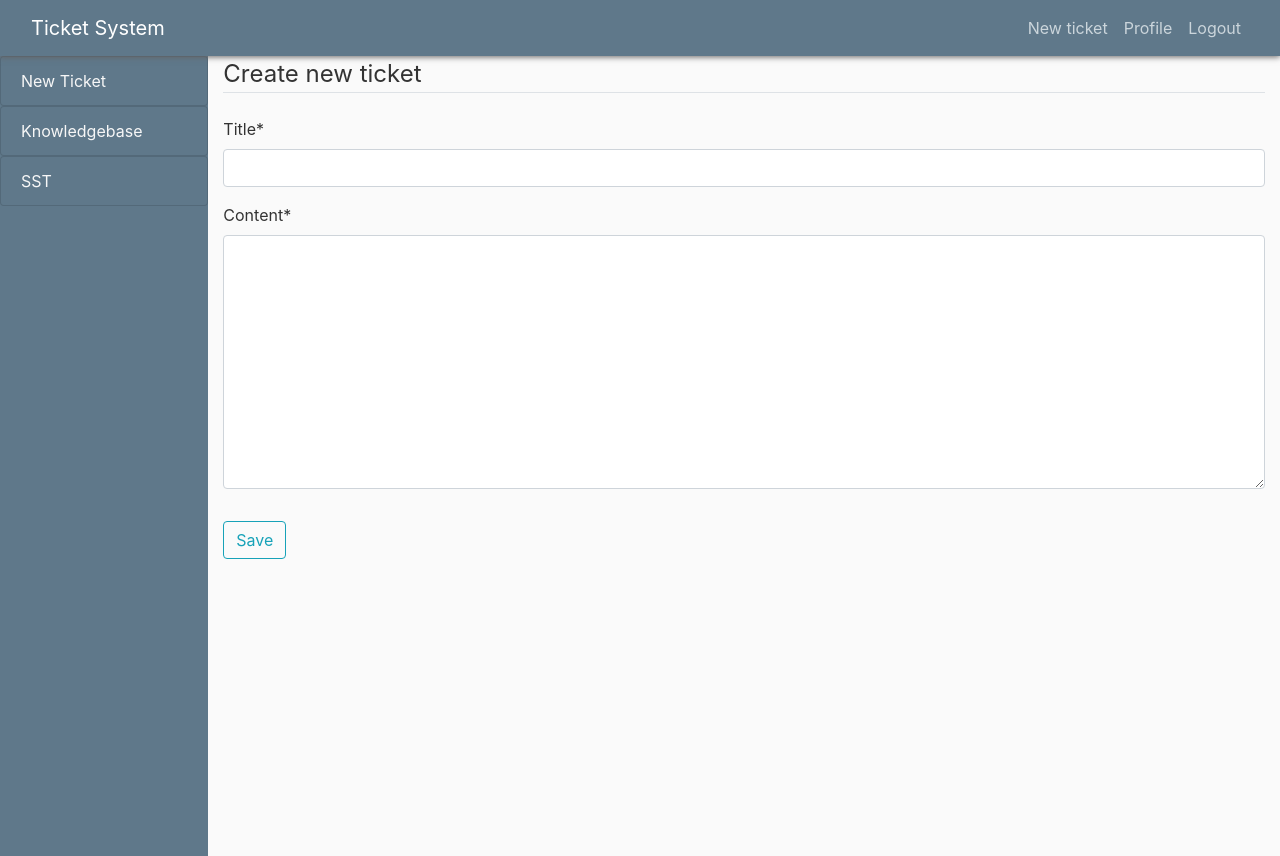
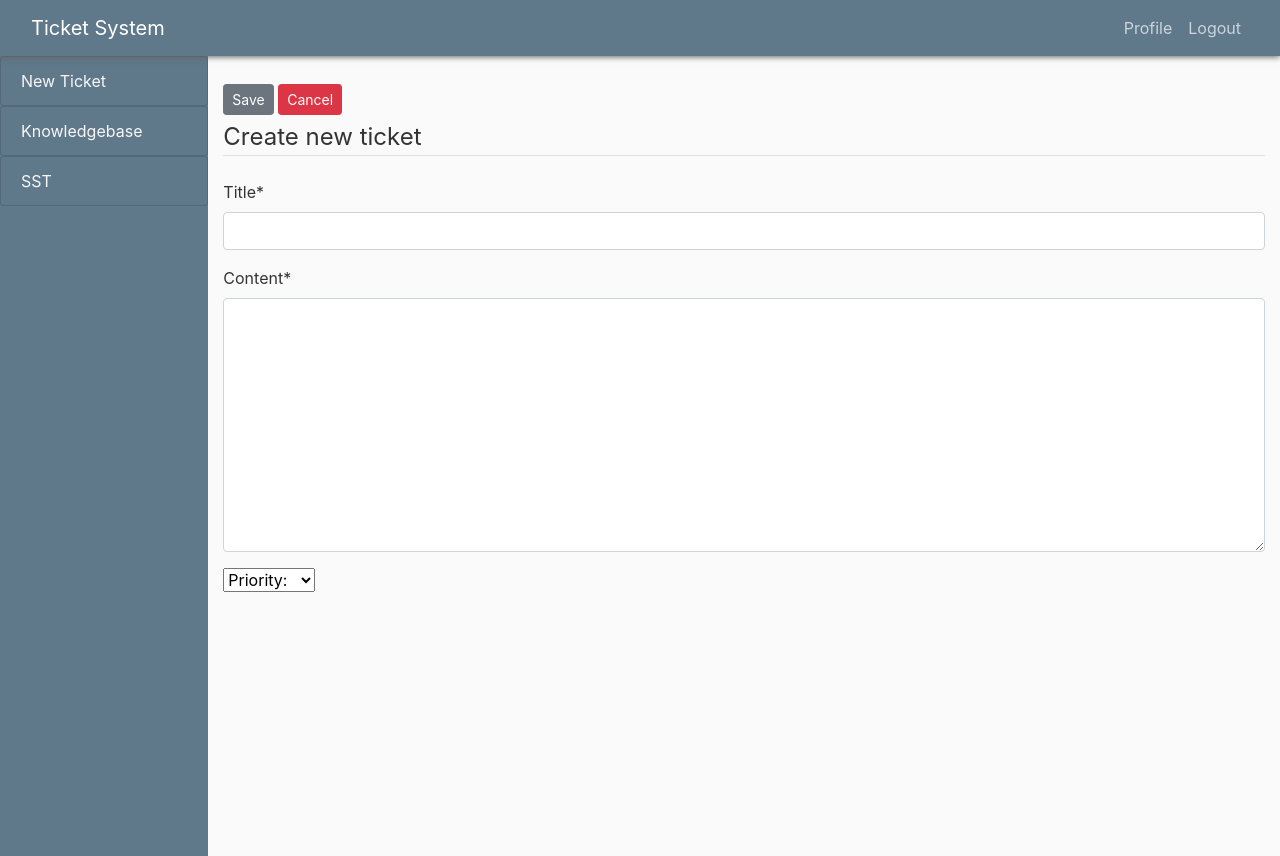
Before and after one commit to bitupgrade/ticket_system, a Django app: page /post/new/ in a window 1280 px wide. Run offline with Django 3.2, Linux system fonts and the light colour scheme; a user stored in the database is signed in; some libraries are stand-ins or nearby versions.

Commit message:
moved save button in ticket create page to the top

```diff
--- a/blog/templates/blog/base.html
+++ b/blog/templates/blog/base.html
@@ -33,7 +33,6 @@
             <!-- Navbar Right Side -->
             <div class="navbar-nav">
               {% if user.is_authenticated %}
-                <a class="nav-item nav-link" href="{% url 'post-create' %}">New ticket</a>
                 <a class="nav-item nav-link" href="{% url 'profile' %}">Profile</a>
                 <a class="nav-item nav-link" href="{% url 'login' %}">Logout</a>
               {% else %}
--- a/blog/templates/blog/post_form.html
+++ b/blog/templates/blog/post_form.html
@@ -2,16 +2,28 @@
 {% extends "blog/base.html" %}
 {% load crispy_forms_tags %}
 {% block content %}
-  <div class="container">
-    <form method="POST">
+  <div class="container mt-4">
+    <nav class="nav">
+      <div>
+          <button class="btn btn-secondary btn-sm mt-1 mb-1" type="submit" form="create_form">Save</button>
+          <a class="btn btn-danger btn-sm mt-1 mb-1" href="#">Cancel</a> <!-- ADD: Return to ticket queue -->
+      </div>
+    </nav>
+    <form id="create_form" method="POST">
       {% csrf_token %}
       <fieldset class="form-group">
         <legend class="border-bottom mb-4">Create new ticket</legend>
         {{ form|crispy }}
+        <form action="TicketPriority" method="POST">
+          <select >
+            <option selected="selected" disabled>Priority:</option>
+            <option value="Priority 4">Priority 4</option>
+            <option value="Priority 3">Priority 3</option>
+            <option value="Priority 2">Priority 2</option>
+            <option value="Priority 1">Priority 1</option>
+          </select>
+        </form>
       </fieldset>
-      <div class="form-group">
-        <button class="btn btn-outline-info" type="submit">Save</button>
-      </div>
     </form>
   </div>
 {% endblock content %}
--- a/users/templates/users/profile.html
+++ b/users/templates/users/profile.html
@@ -1,7 +1,7 @@
 {% extends "blog/base.html" %}
 {% load crispy_forms_tags %}
 {% block content %}
-  <div class="container">
+  <div class="container mt-5">
     <div class="media">
       <img class="rounded-circle account-img" src="{{ user.profile.image.url }}">
       <div class="media-body">
```
Also changed, not shown: blog/templates/blog/ticket_update.html (line endings or trailing spaces), db.sqlite3.
